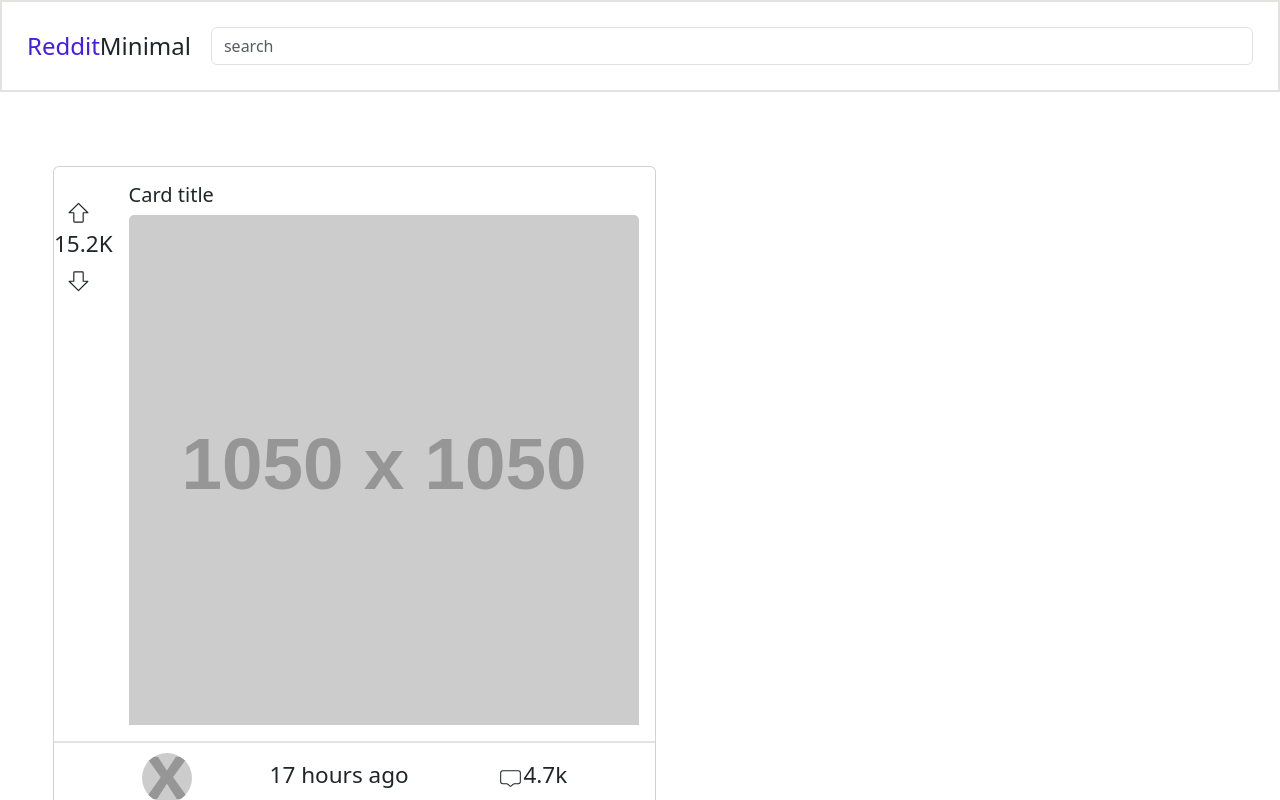
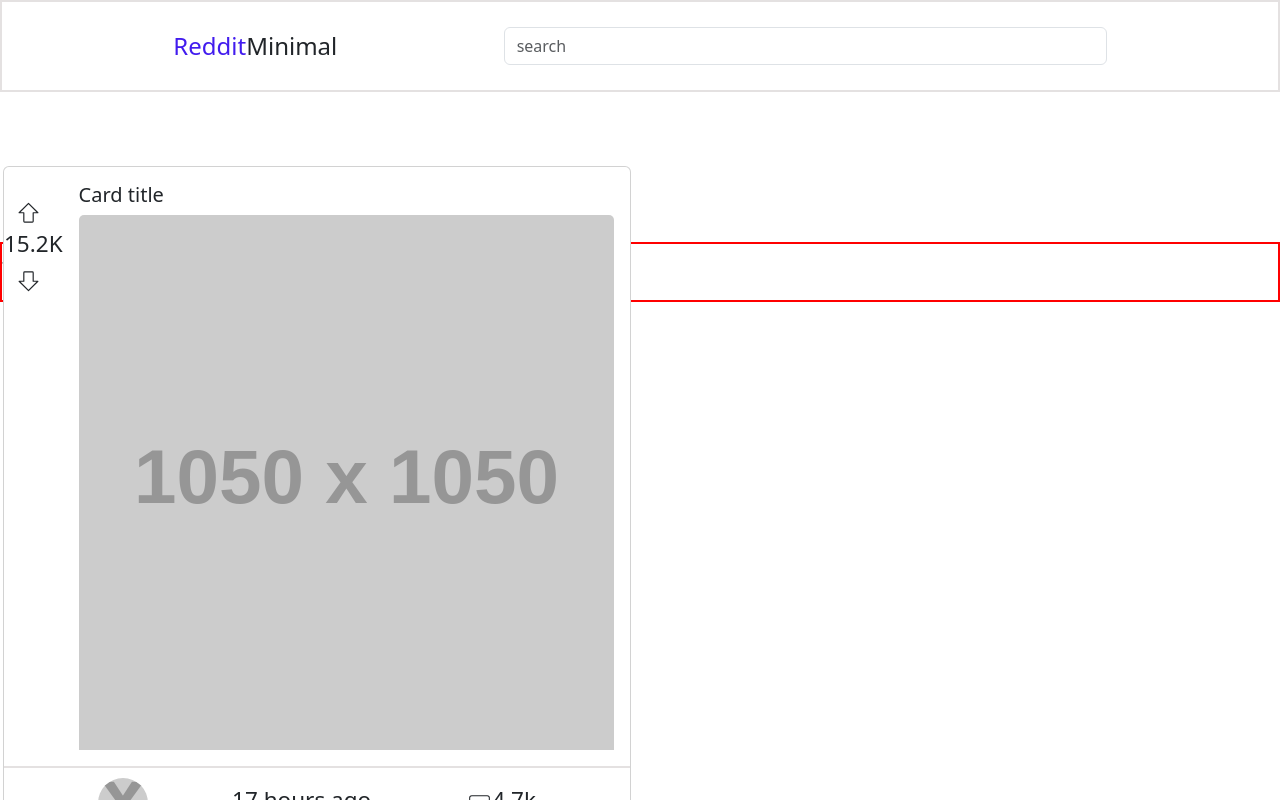
Before and after one commit to dselmer/react-reddit-clone, a React (Create React App) app: page / in a window 1280 px wide. Shown: the top 800 px of the page. Built offline with nearby package versions, Linux system fonts and the light colour scheme.

Commit message:
adjusted search bar and logo

```diff
--- a/src/App.css
+++ b/src/App.css
@@ -2,6 +2,10 @@
   margin: 0;
   padding: 0;
   box-sizing: border-box;
+}
+
+#root {
+  height: 100%;
 }
 
 .searchBar-container {
@@ -80,7 +84,7 @@ h4 {
   }
 
   .search-box {
-    width: 100%;
+    width: 50%;
     /* border: 2px solid purple; */
     padding: 10px;
     display: block;
@@ -88,7 +92,7 @@ h4 {
 
   .searchBar-container {
     display: flex;
-    justify-content: space-around;
+    justify-content: space-evenly;
     border: 2px solid rgb(228, 225, 225);
     padding: 15px;
     /* border: 2px solid green; */
@@ -99,10 +103,9 @@ h4 {
   }
 
   .card-container {
-    padding-left: 50px;
     /* border: 2px solid red; */
-    overflow: scroll;
-    height: 100vh;
+
+    height: 100%;
   }
 
   .cta-container {
--- a/src/components/displayCard/DisplayCard.js
+++ b/src/components/displayCard/DisplayCard.js
@@ -6,6 +6,7 @@ import "../../App.css";
 import { PiArrowFatUpLight } from "react-icons/pi";
 import { PiArrowFatDownLight } from "react-icons/pi";
 import Footer from "../footer/Footer";
+import SideViewComponent from "../sideviewComponent/SideViewComponent";
 export default function DisplayCard() {
   return (
     <>
@@ -36,6 +37,7 @@ export default function DisplayCard() {
             </>
           ))}
         </Row>
+        <SideViewComponent />
       </div>
     </>
   );
--- /dev/null
+++ b/src/components/sideviewComponent/SideViewComponent.js
@@ -0,0 +1,10 @@
+import React from "react";
+import styles from "./styles.css";
+
+export default function SideViewComponent() {
+  return (
+    <div className="sideview-container">
+      <h1>this is only a tests</h1>
+    </div>
+  );
+}
--- /dev/null
+++ b/src/components/sideviewComponent/styles.css
@@ -0,0 +1,4 @@
+.sideview-container {
+  border: 2px solid red;
+  width: 100%;
+}
```
